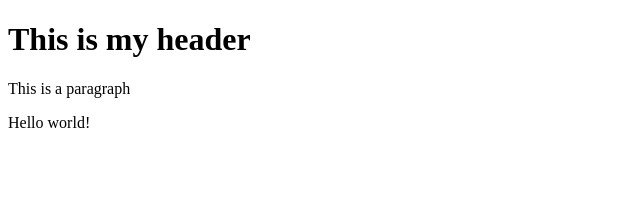
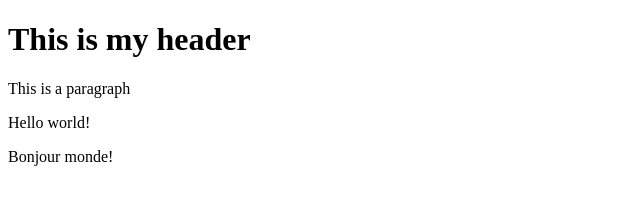
Before and after one commit to scampcoder/git-test, a website: page index.html in a window 1280 px wide. Shown: the whole page, without its empty margins (0-640 px from the left). Drawn offline with Linux system fonts and the light colour scheme.

Commit message:
Second commit

```diff
--- a/index.html
+++ b/index.html
@@ -4,5 +4,6 @@
         <h1>This is my header</h1>
         <p>This is a paragraph</p>
         <p>Hello world!</p>
+        <p>Bonjour monde!</p>
     </body>
 </html>
```
